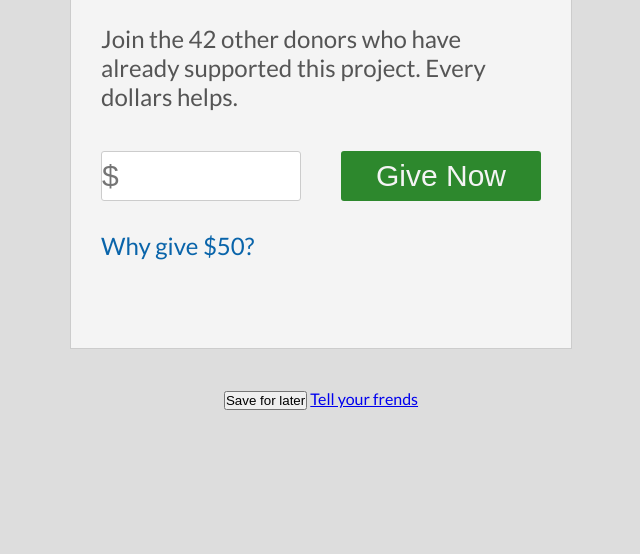
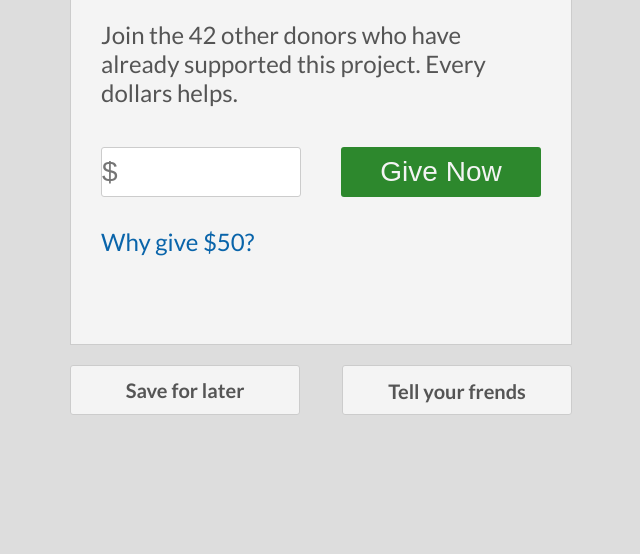
Before and after one commit to ArturKaluza/alm-donation-page, a website: page index.html in a window 1280 px wide. Shown: the part 246-800 px from the top of the page, without its empty margins (319-959 px from the left). Drawn offline with Linux system fonts and the light colour scheme.

Commit message:
Add save input value

```diff
--- a/index.html
+++ b/index.html
@@ -42,8 +42,8 @@
 
     <section class="buttons">
 
-        <button class="main__buttons-save">Save for later</button>
-        <a href="#" class="main__buttons-tell">Tell your frends</a>
+        <button class="buttons__save">Save for later</button>
+        <a href="#" class="buttons__tell">Tell your frends</a>
 
     </section>
 
--- a/main.js
+++ b/main.js
@@ -4,11 +4,12 @@ const progress = document.querySelector('.progressiveBar__value');
 const thanks = document.querySelector('.main__thanks');
 
 const form = document.getElementById('form');
+const inputElem = document.getElementById('value');
 
 const btn50 = document.getElementById('btn50');
 const text = document.querySelector('.main__toggle-text');
 
-const saveBtn = document.querySelector('.main__buttons-save');
+const saveBtn = document.querySelector('.buttons__save');
 
 // localstorage
 const storage = localStorage;
@@ -16,6 +17,8 @@ const storage = localStorage;
 // set progressive bar initial value
 progress.style.width = chceckProgress();
 
+// set input value
+inputElem.value = chceckInputValue();
 
 // listeners
 form.addEventListener('submit', donate);
@@ -36,6 +39,7 @@ function donate(e) {
 
     showThanks();
 
+
     input.value = '';
 }
 
@@ -48,8 +52,12 @@ function showThanks() {
 }
 
 function save() {
+    // save progressBar
     const currentWidth = progress.style.width;
     storage.setItem('progress', JSON.stringify(currentWidth));
+
+    // save input value
+    storage.setItem('input', JSON.stringify(inputElem.value));
 }
 
 function showText() {
@@ -64,3 +72,12 @@ function chceckProgress() {
     }
     return '53px';
 }
+
+function chceckInputValue() {
+    const val = JSON.parse(storage.getItem('input'))
+
+    if (val !== null) {
+        return val;
+    }
+    return '';
+}
--- a/style/scss/sections/_buttons.scss
+++ b/style/scss/sections/_buttons.scss
@@ -0,0 +1,29 @@
+.buttons {
+    width: 502px;
+    display: flex;
+    justify-content: space-between;
+    align-items: center;
+
+
+    &__save {
+        @include btn;
+        transition: .3s ease;
+
+        &:hover {
+            background: darken($color-white, 10%);
+        }
+    }
+
+    &__tell {
+        @include btn;
+        display: block;
+        text-decoration: none;
+        text-align: center;
+        line-height: 50px;
+        transition: .3s ease;
+
+        &:hover {
+            background: darken($color-white, 10%);
+        }
+    }
+}
--- a/style/scss/sections/_main.scss
+++ b/style/scss/sections/_main.scss
@@ -4,7 +4,7 @@
     font-size: $font-size-default;
     width: 502px;
     padding: 30px;
-    margin-bottom: 40px;
+    margin-bottom: 20px;
 
 
     &__content {
--- a/style/scss/utils/_variables.scss
+++ b/style/scss/utils/_variables.scss
@@ -1,6 +1,7 @@
 
 $font-size-default: 24px;
-$font-size-big: 30px;
+$font-size-big: 28px;
+$font-size-small: 20px;
 
 $font-color-grey: #555;
 $font-color-blue: #0964AA;
@@ -9,3 +10,17 @@ $color-primary: orangered;
 $color-secondary: #2D882D;
 $color-white: #f4f4f4;
 $color-grey: #ccc;
+
+
+@mixin btn {
+    width: 230px;
+    height: 50px;
+    background: $color-white;
+    border: 1px solid $color-grey;
+    border-radius: 3px;
+    color: $font-color-grey;
+    font-family: "Lato", sans-serif;
+    font-size: $font-size-small;
+    font-weight: 700;
+    cursor: pointer;
+}
```
Also changed, not shown: style/style.css.
